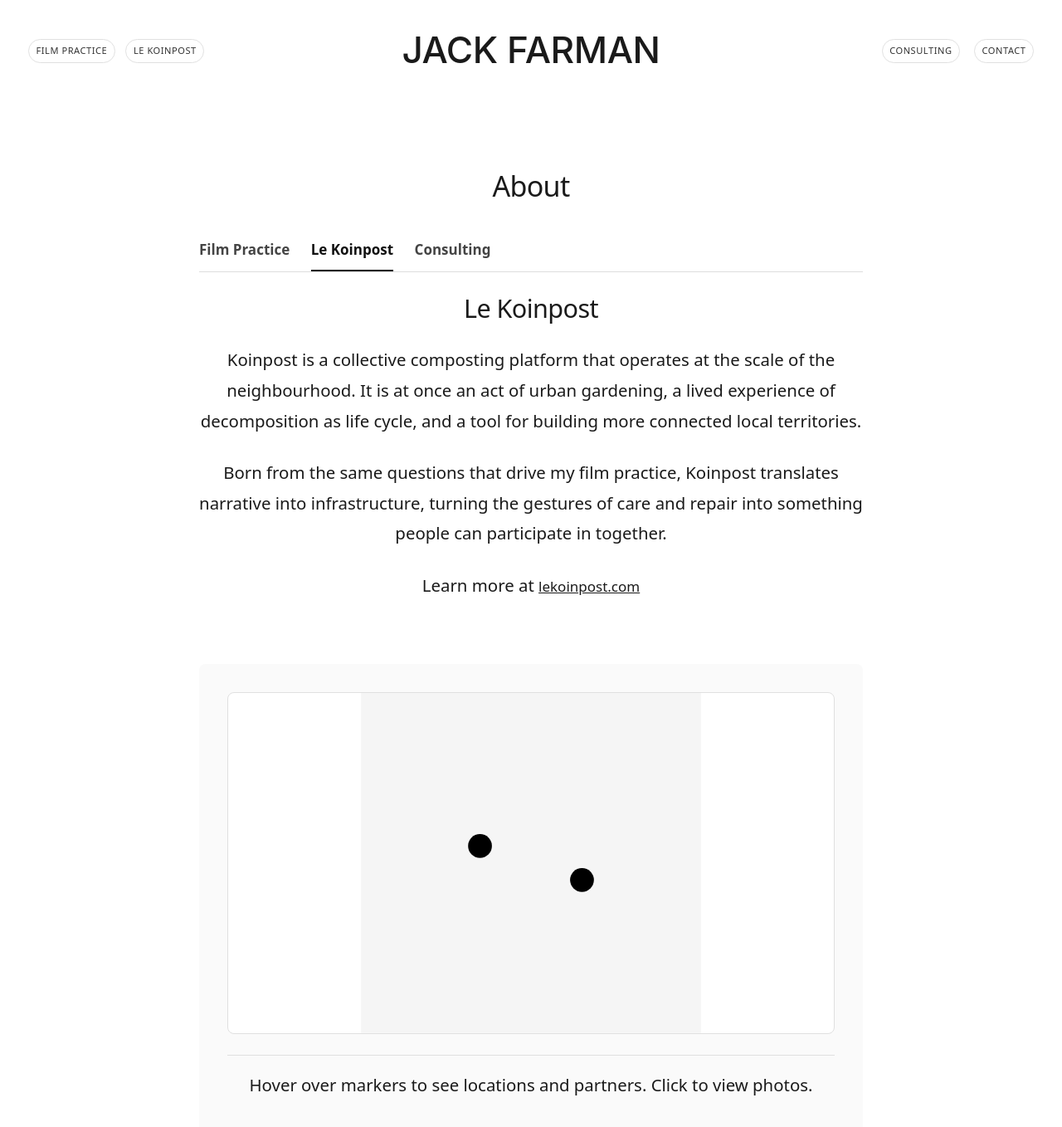
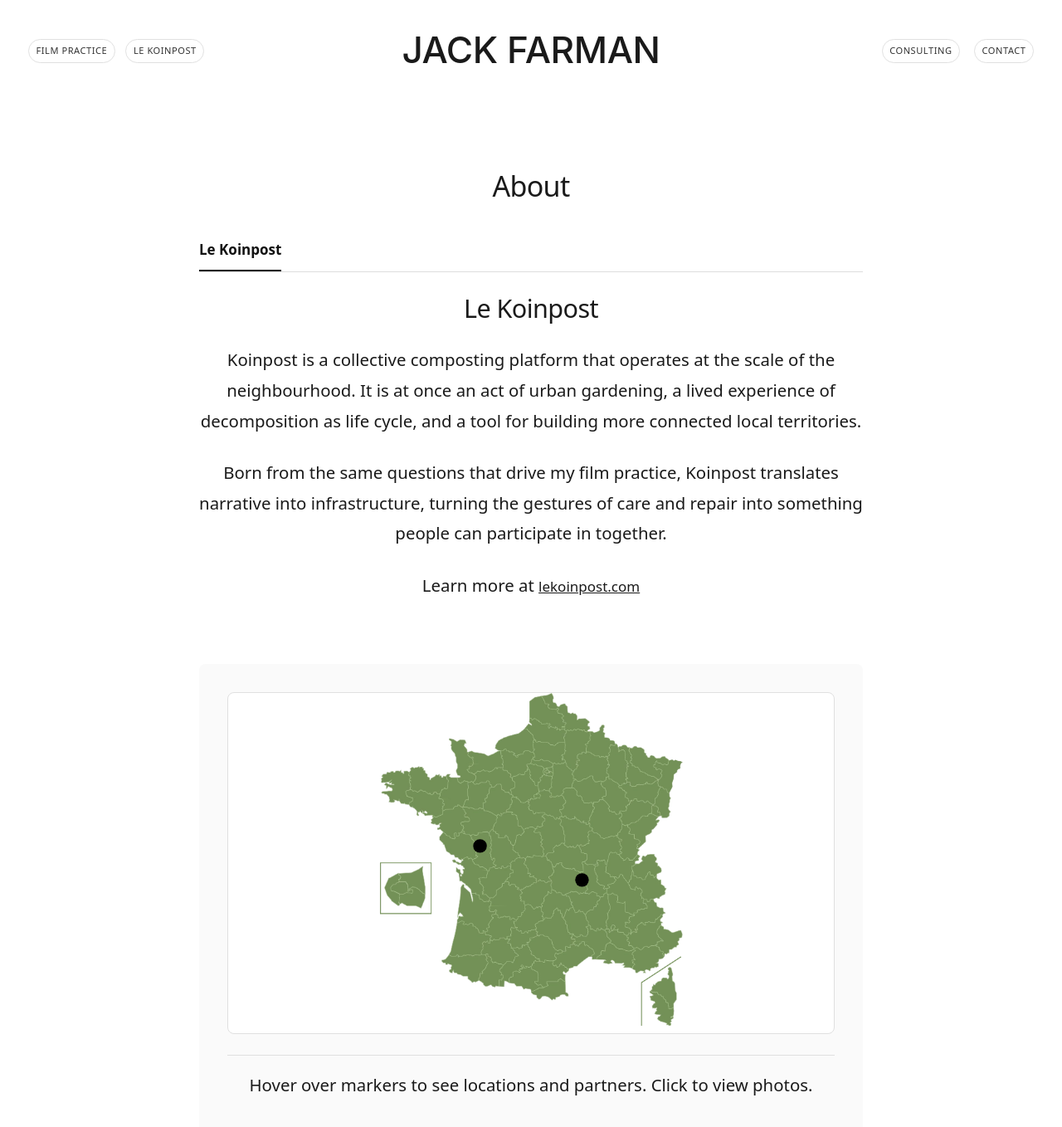
Before and after one commit to DanielPini/jack-farman-portfolio, a React (Vite) app: page /koinpost in a window 1280 px wide. Shown: the top 1358 px of the page at 83% size. Built offline with nearby package versions, Linux system fonts and the light colour scheme.

Commit message:
Add france map asset. Consider Google Maps. Rework Koinpost Map and LeKoinpost pages

```diff
--- a/src/components/koinpost/KoinpostMap.tsx
+++ b/src/components/koinpost/KoinpostMap.tsx
@@ -37,23 +37,24 @@ export default function KoinpostMap({ onLocationClick }: KoinpostMapProps) {
   return (
     <div className="koinpost-map-container">
       <div className="map-wrapper">
+        <img
+          src="../../public/images/france_map.webp"
+          alt="Map of France"
+          width="50%"
+        />
         <svg
+          style={{ position: "absolute", top: "0", left: "0" }}
           className="map-svg"
           viewBox="0 0 100 100"
           preserveAspectRatio="xMidYMid meet"
         >
-          {/* Simple map background */}
-          <rect width="100" height="100" fill="#f5f5f5" />
-          <circle cx="35" cy="45" r="2" fill="#e0e0e0" />
-          <circle cx="65" cy="55" r="2" fill="#e0e0e0" />
-
           {/* Markers */}
           {locations.map((location) => (
             <g key={location.id}>
               <motion.circle
                 cx={location.x}
                 cy={location.y}
-                r="3.5"
+                r="2"
                 fill="#000"
                 className="map-marker"
                 whileHover={{ r: 5 }}
--- a/src/pages/LeKoinpost.tsx
+++ b/src/pages/LeKoinpost.tsx
@@ -5,17 +5,7 @@ import HomeNavigation from "../components/layout/HomeNavigation";
 import KoinpostMap from "../components/koinpost/KoinpostMap";
 import PhotoGallery from "../components/koinpost/PhotoGallery";
 
-const aboutSections = [
-  {
-    id: "film-practice",
-    title: "Film Practice",
-    paragraphs: [
-      "I make documentary films rooted in fieldwork. In my latest series espèces pionnieres, each film takes a set of everyday gestures as its starting point (planting, composting, searching for water) and follows the narrative that emerges from them.",
-      "Working at the intersection of ethnographic film and ecological inquiry, I collaborate with scientists, urban planners, and communities to make visible the stories a territory holds before anything is added or changed.",
-      "My work has been developed through the LINA platform and in collaboration with institutions including the Centre Pompidou.",
-    ],
-  },
-  {
+const koinpostObject = {
   id: "koinpost",
   title: "Le Koinpost",
   paragraphs: [
@@ -23,24 +13,11 @@ const aboutSections = [
     "Born from the same questions that drive my film practice, Koinpost translates narrative into infrastructure, turning the gestures of care and repair into something people can participate in together.",
     "Learn more at ",
   ],
-  },
-  {
-    id: "consulting",
-    title: "Consulting",
-    paragraphs: [
-      "I work with architects, urban planners, and designers on territorial and urban programming projects. My role is to bring the narrative layer of a place into the design process, drawing on fieldwork, community engagement, and documentary methods to surface what already exists before a project begins.",
-      "Each collaboration starts from the same question: what story does this place already hold?",
-    ],
-  },
-];
+};
 
 export default function LeKoinpost() {
-  const [activeSection, setActiveSection] = useState(aboutSections[1].id);
   const [activeLocationId, setActiveLocationId] = useState<string | null>(null);
   const galleryRef = useRef<HTMLDivElement>(null);
-
-  const section =
-    aboutSections.find((item) => item.id === activeSection) ?? aboutSections[0];
 
   const handleLocationClick = (locationId: string) => {
     setActiveLocationId(locationId);
@@ -49,8 +26,6 @@ export default function LeKoinpost() {
       galleryRef.current?.scrollIntoView({ behavior: "smooth" });
     }, 100);
   };
-
-  const isKoinpostSection = activeSection === "koinpost";
 
   return (
     <PageWrapper>
@@ -73,37 +48,30 @@ export default function LeKoinpost() {
             </motion.h2>
 
             <div className="about-tabs" role="tablist">
-              {aboutSections.map((item) => (
               <button
-                  key={item.id}
-                  className={`about-tab ${item.id === activeSection ? "active" : ""}`}
+                key={koinpostObject.id}
+                className={`about-tab active`}
                 type="button"
                 role="tab"
-                  aria-selected={item.id === activeSection}
-                  onClick={() => {
-                    setActiveSection(item.id);
-                    setActiveLocationId(null);
-                  }}
+                aria-selected={true}
               >
-                  {item.title}
+                {koinpostObject.title}
               </button>
-              ))}
             </div>
 
             <motion.div
               className="about-tab-content"
-              key={section.id}
+              key={koinpostObject.id}
               initial={{ opacity: 0, y: 20 }}
               animate={{ opacity: 1, y: 0 }}
               transition={{ duration: 0.8, delay: 0.2 }}
               role="tabpanel"
             >
-              <h3>{section.title}</h3>
-              {section.paragraphs.map((text, index) => (
+              <h3>{koinpostObject.title}</h3>
+              {koinpostObject.paragraphs.map((text, index) => (
                 <p key={index}>
                   {text}
-                  {index === section.paragraphs.length - 1 &&
-                    isKoinpostSection && (
+                  {index === koinpostObject.paragraphs.length - 1 && true && (
                     <a
                       href="https://lekoinpost.com"
                       target="_blank"
@@ -115,15 +83,12 @@ export default function LeKoinpost() {
                   )}
                 </p>
               ))}
-
-              {isKoinpostSection && (
               <>
                 <KoinpostMap onLocationClick={handleLocationClick} />
                 <div ref={galleryRef}>
                   <PhotoGallery activeLocationId={activeLocationId} />
                 </div>
               </>
-              )}
             </motion.div>
           </div>
         </motion.div>
```
Also changed, not shown: public/images/france_map.webp (added). Lines whose indentation alone changed are shown as unchanged.
